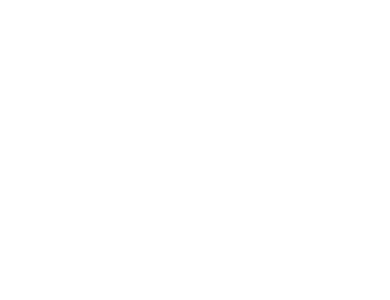
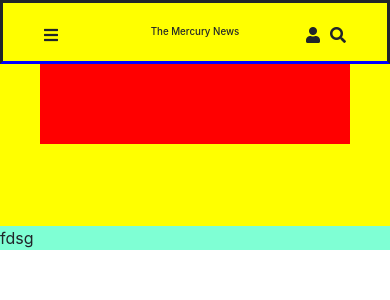
Before and after one commit to adi-web/mercury_news, a React (Create React App) app: page / in a window 390 px wide. Shown: the top 300 px of the page. Built offline with nearby package versions, Linux system fonts and the light colour scheme.

Commit message:
aggiunto nav e separato header in 3 div

```diff
--- a/public/index.html
+++ b/public/index.html
@@ -9,6 +9,19 @@
       name="description"
       content="Web site created using create-react-app"
     />
+
+
+    <link
+            rel="stylesheet"
+            href="https://use.fontawesome.com/releases/v5.13.1/css/all.css"
+            integrity="sha384-xxzQGERXS00kBmZW/6qxqJPyxW3UR0BPsL4c8ILaIWXva5kFi7TxkIIaMiKtqV1Q"
+            crossorigin="anonymous"
+    />
+
+    <link href="https://cdn.jsdelivr.net/npm/bootstrap@5.0.2/dist/css/bootstrap.min.css" rel="stylesheet" integrity="sha384-EVSTQN3/azprG1Anm3QDgpJLIm9Nao0Yz1ztcQTwFspd3yD65VohhpuuCOmLASjC" crossorigin="anonymous">
+    <script src="https://cdn.jsdelivr.net/npm/bootstrap@5.0.2/dist/js/bootstrap.bundle.min.js" integrity="sha384-MrcW6ZMFYlzcLA8Nl+NtUVF0sA7MsXsP1UyJoMp4YLEuNSfAP+JcXn/tWtIaxVXM" crossorigin="anonymous"></script>
+
+
     <link rel="apple-touch-icon" href="%PUBLIC_URL%/logo192.png" />
     <!--
       manifest.json provides metadata used when your web app is installed on a
@@ -16,6 +29,8 @@
     -->
     <link rel="manifest" href="%PUBLIC_URL%/manifest.json" />
     <!--
+
+
       Notice the use of %PUBLIC_URL% in the tags above.
       It will be replaced with the URL of the `public` folder during the build.
       Only files inside the `public` folder can be referenced from the HTML.
@@ -24,6 +39,9 @@
       work correctly both with client-side routing and a non-root public URL.
       Learn how to configure a non-root public URL by running `npm run build`.
     -->
+
+
+
     <title>React App</title>
   </head>
   <body>
--- a/src/App.css
+++ b/src/App.css
@@ -0,0 +1,5 @@
+.root.page
+{
+    width: 100%;
+    height: 100%;
+}
--- a/src/App.tsx
+++ b/src/App.tsx
@@ -1,10 +1,17 @@
 import React from 'react';
 import logo from './logo.svg';
 import './App.css';
+import Header from "./components/Header";
+import Body from "./components/Body";
+
 
 function App() {
   return (
-    <div className="App">
+    <div className="root-page">
+      <Header />
+        <div id="bho">
+        <Body />
+        </div>
 
     </div>
   );
--- /dev/null
+++ b/src/components/Body.css
@@ -0,0 +1,6 @@
+.body-container
+{
+    width: 100%;
+    height: 100%;
+    background-color: aquamarine;
+}
--- /dev/null
+++ b/src/components/Body.tsx
@@ -0,0 +1,11 @@
+import React from 'react'
+import './Body.css'
+function Body() {
+    return (
+        <div className="body-container">
+        fdsg
+        </div>
+    )
+}
+
+export default Body
--- /dev/null
+++ b/src/components/Header.css
@@ -0,0 +1,144 @@
+
+.container
+{
+    max-width: -webkit-fill-available;
+   margin-left: 40px;
+    margin-right: 40px;
+
+
+}
+.header{
+    width: 100%;
+    height: 226px;
+    background-color: yellow;
+
+}
+.first_nav, .col{
+    width: 100%;
+    height: 64px;
+    align-content: center;
+}
+.col, .col-6
+{
+    padding: 1px;
+}
+.active-title
+{
+    height: 64px;
+    text-align: center;
+    align-content: center;
+    display: block;
+}
+.first_nav{
+
+    border-style: solid;
+    border-bottom-color: blue;
+
+}
+
+.nav-menu
+{
+    overflow: hidden;
+    width: 0px;
+    transition: width 0.2s;
+    white-space: nowrap;
+    background-color: purple;
+    position: absolute;
+    left: 0px;
+    top: 64px;
+    opacity: unset;
+
+}
+.active{
+    z-index: 1;
+    margin:0;
+    width: 250px;
+    height:100vh;
+    overflow: scroll;
+    position: absolute;
+    float: left;
+
+
+
+}
+.icon-search
+{
+    align-content: center;
+    padding-left: 5px;
+}
+
+
+
+.icon_nav::after
+{
+    font-family: "Helvetica Neue";
+    font-size: larger;
+    margin-left: 10px;
+    content: "All Section";
+
+
+}
+
+.title-page{
+
+    width: 100%;
+    height: 64px;
+    display: none;
+    text-align: center;
+    align-content: center;
+
+}
+.title{
+
+    font-size:2.5vw;
+}
+
+
+
+.container-button
+{
+    float: right;
+    display: flex;
+    flex-wrap: nowrap;
+    padding-right: 10px;
+}
+
+
+
+
+.middle-nav
+{
+    height: 80px;
+    margin-left: 40px;
+    margin-right: 40px;
+    background-color: red;
+
+}
+.container-icon-button{
+    display: none;
+}
+
+
+@media only screen and (max-width: 800px) {
+
+    .container-button{
+        display: none;
+    }
+    .icon_nav::after
+    {
+        display: none;
+    }
+    .container-icon-button{
+        float: right;
+        display: flex;
+        flex-wrap: nowrap;
+    }
+    .icon-search{
+        padding-left: 10px;
+    }
+    .title-page
+    {
+
+        display: block;
+    }
+}
--- a/src/components/Header.tsx
+++ b/src/components/Header.tsx
@@ -0,0 +1,85 @@
+import React, {useState} from 'react'
+import "./Header.css"
+
+function Header() {
+
+    const [adi,setClick]=useState(false)// qua ho creato un stato click e la funzione setClick che mi permette di
+
+
+    const handleClick= () =>{
+        const appRoot=document.getElementById('bho');
+        // @ts-ignore
+        appRoot.style.opacity=0.5;
+
+        setClick(!adi)}
+
+
+    return (
+        <header className="header">
+
+        <div className="nav_wrapper_primary">
+            <div className="nav_wrapper_secondary">
+                <div className="first_nav">
+                    <div className="container">
+                        <div className="row">
+                            <div className="col ">
+                                <div>
+                                <div className="icon_nav" onClick={handleClick}>
+                                    <i className={adi ? 'fas fa-times' : 'fas fa-bars'} aria-hidden="true"></i>
+                                </div>
+
+                                   <div className={adi ? 'nav-menu active root': 'nav-menu'} >
+                                    <ul className="nav">
+                                        <li>
+                                            cisdi
+                                        </li>
+                                    </ul>
+
+                                   </div>
+                                </div>
+
+                            </div>
+                            <div className="col-6">
+                                <div className={adi ? 'active-title': 'title-page'}>
+                                    <h2 className="title"> The Mercury News</h2>
+                                </div>
+                            </div>
+                            <div className=" col">
+                                <div className="container-button">
+                                    <button type="button" className="btn btn-primary">Primary</button>
+                                    <button type="button" className="btn btn-secondary">Secondary</button>
+                                    <div className="icon-search">
+                                        <i className="fa fa-search" aria-hidden="true"></i>
+                                    </div>
+                                </div>
+
+                                <div className="container-icon-button">
+
+                                    <div className="icon-user">
+                                        <i className="fa fa-user" aria-hidden="true"></i>
+                                    </div>
+                                    <div className="icon-search">
+                                        <i className="fa fa-search" aria-hidden="true"></i>
+                                    </div>
+
+                                </div>
+                            </div>
+                        </div>
+
+
+                    </div>
+
+                </div>
+
+                <div className="middle-nav">
+
+
+                </div>
+
+            </div>
+        </div>
+        </header>
+    )
+}
+
+export default Header
```
